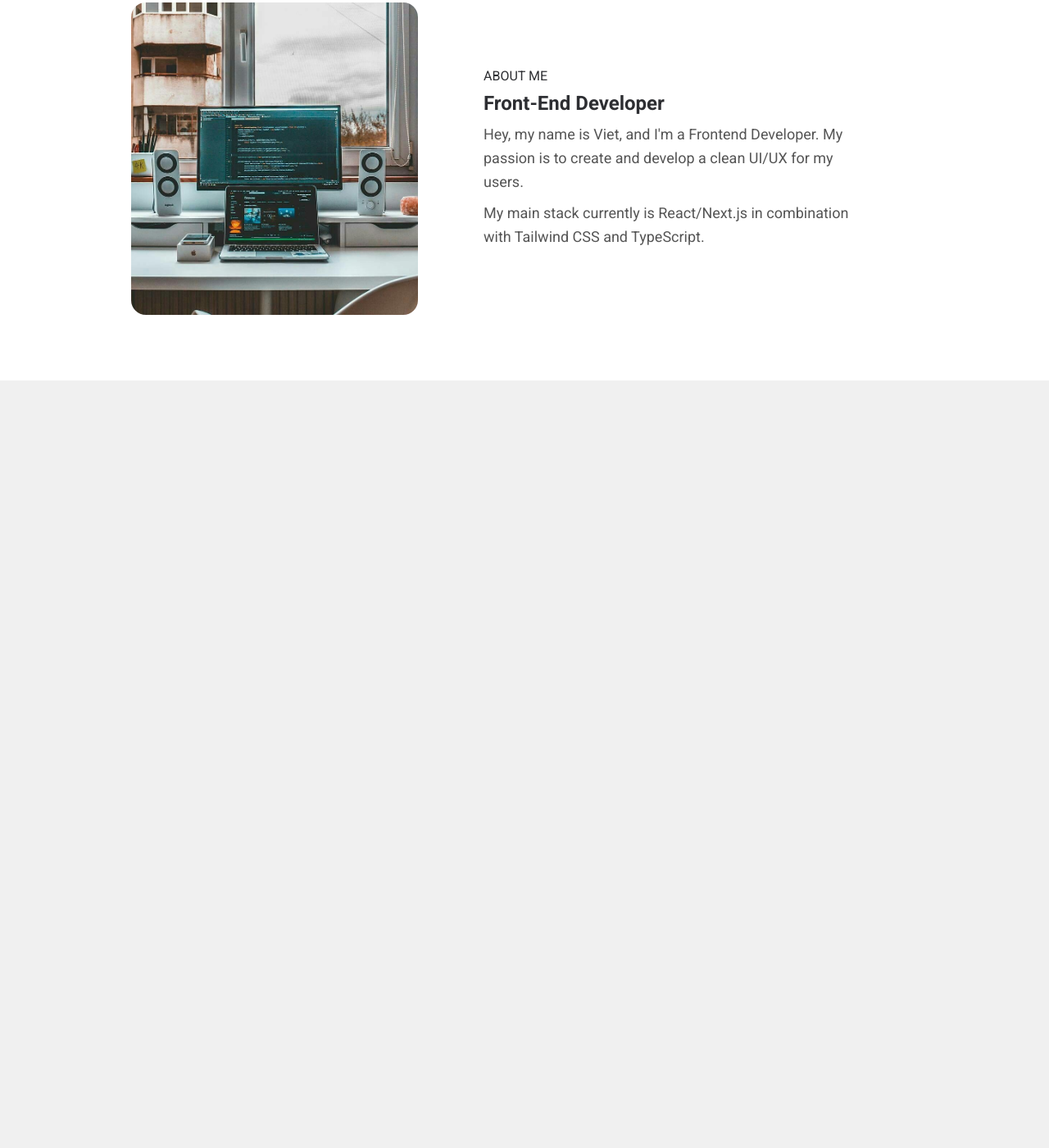
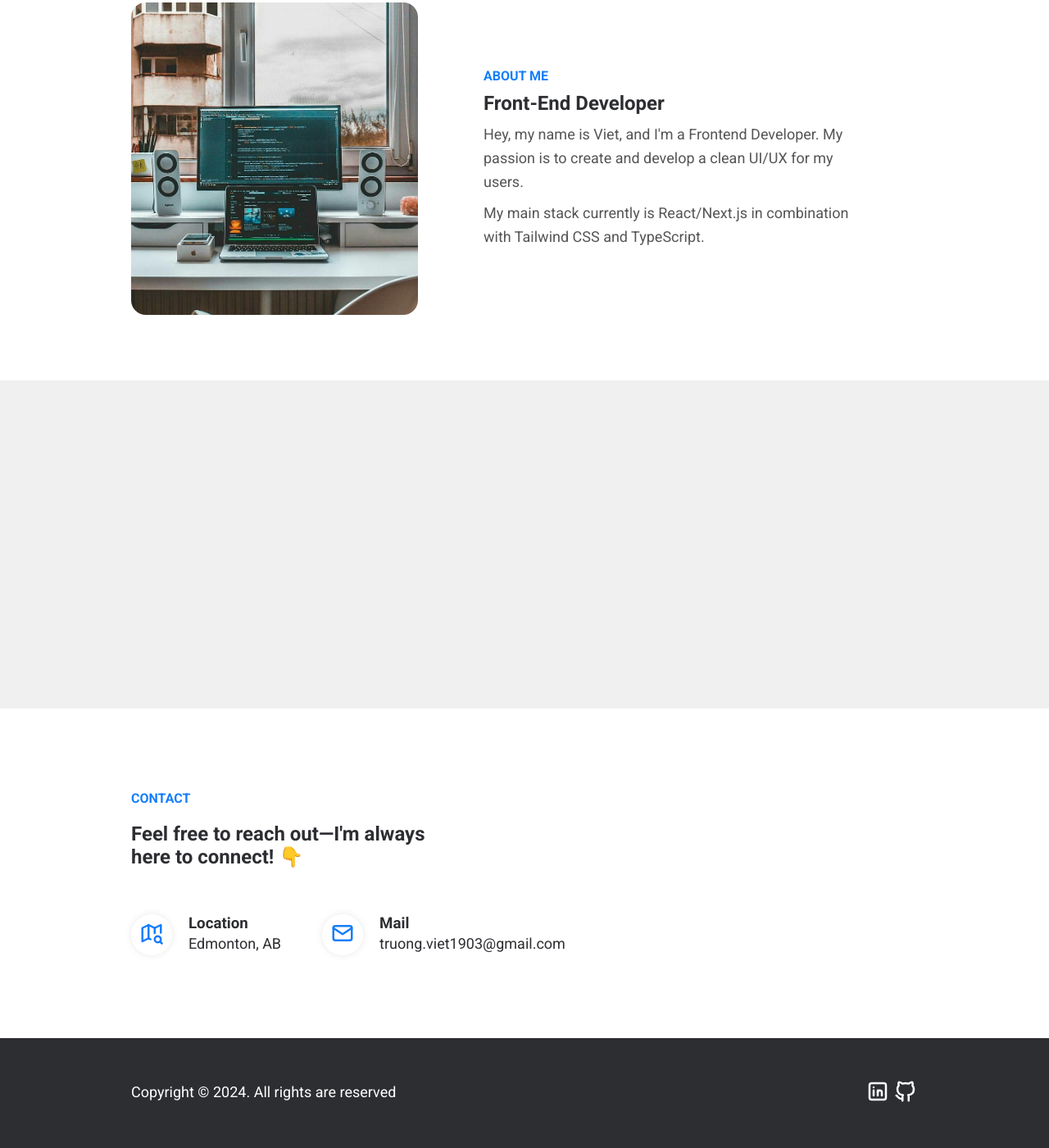
Before and after one commit to Viettruong1903/viettruong1905-website, a plain HTML site: page index.html in a window 1280 px wide. Shown: the part 1027-2427 px from the top of the page at 82% size. Before the commit the page ends 1491 px from the top, so only its background shows below. Drawn offline with Linux system fonts and the light colour scheme.

Commit message:
fourth commit

```diff
--- a/css/index.css
+++ b/css/index.css
@@ -1,6 +1,7 @@
 * {
   padding: 0;
   margin: 0;
+  scroll-behavior: smooth;
 }
 
 body {
@@ -18,6 +19,22 @@ p {
     line-height: 1.6;
     font-size: 18px;
 
+}
+
+a {
+  color: #2d2e32;
+  text-decoration: none;
+  cursor: pointer;
+}
+
+a:hover {
+  color: #147efb;
+  transition: 0.4s;
+}
+
+h4 {
+  text-transform: uppercase;
+  color: #147efb;
 }
 
 header {
@@ -80,6 +97,11 @@ header nav ul li {
 }
 
 /* hero-text */
+.hero-text {
+  display: flex;
+  flex-direction: column;
+  gap: 25px;
+}
 
 h1 {
   font-size: 48px;
@@ -164,3 +186,97 @@ h1 {
   padding: 80px;
 
 }
+
+/* PROJECTS PAGE */
+.projects {
+  max-width: 960;
+  margin: 0 auto;
+  height: 400px;
+}
+
+/* ABOUT PAGE */
+
+.about-page {
+  max-width: 960px;
+  margin: 0 auto;
+  padding-top: 150px;
+}
+
+.about-page>p {
+  padding: 10px 0;
+}
+
+/* CONTACT PAGE */
+
+.contact {
+  background-color: #fff;
+}
+
+.contact-content {
+  display: flex;
+  flex-direction: column;
+  gap: 20px;
+  padding: 100px;
+  max-width: 960px;
+  margin: 0 auto;
+}
+
+.contact-content>div {
+  display: flex;
+  gap: 50px;
+}
+
+.contact-content>h2 {
+  margin-bottom: 36px;
+  max-width: 400px;
+}
+
+.location {
+  display: flex;
+  gap: 20px;
+  align-items: center;
+}
+
+.location-icon,
+.mail-icon {
+  position: relative;
+  width: 50px;
+  height: 50px;
+  border-radius: 50%;
+  box-shadow: 0 0 10px rgba(18, 17, 17, 0.09);
+  /* background-color: red; */
+}
+
+.location-icon>span,
+.mail-icon>span {
+  position: absolute;
+  top: 50%;
+  left: 50%;
+  transform: translate(-50%, -50%); /* Center the icon */
+}
+
+.mail {
+  display: flex;
+  gap: 20px;
+  align-items: center;
+}
+
+/* FOOTER */
+
+footer {
+  background-color: #2d2e32;
+
+}
+
+.footer-p {
+  color: #fff;
+}
+
+footer>div {
+  max-width: 960px;
+  margin: 0 auto;
+  display: flex;
+  justify-content: space-between;
+  align-items: center;
+  padding: 50px 0;
+}
--- a/index.html
+++ b/index.html
@@ -15,13 +15,13 @@
 <body>
   <div class="root">
     <header>
-      <h3 class="logo">VietTruong.dev</h3>
+      <h3 class="logo"><a href="index.html">VietTruong.dev</a></h3>
       <nav>
         <ul>
-          <li>Home</li>
-          <li>About</li>
-          <li>Projects</li>
-          <li>Contact</li>
+          <li><a href="index.html" onclick="scrollToTop(); return false;">Home</a></li>
+          <li><a href="about.html#about">About</a></li>
+          <li><a href="#projects">Projects</a></li>
+          <li><a href="#contact">Contact</a></li>
         </ul>
       </nav>
     </header>
@@ -36,7 +36,7 @@
                 <p>Hi, I'm Viet Truong. A passionate Front-end React Developer based in Edmonton, Canada.</p>
                 <span>
                   <a aria-label="linkedin" rel="noreferrer" target="_blank" href="https://www.linkedin.com/in/stefan-topalovic-dev/"><svg xmlns="http://www.w3.org/2000/svg" width="32" height="32" viewBox="0 0 24 24" fill="none" stroke="black" stroke-width="2" stroke-linecap="round" stroke-linejoin="round" class="tabler-icon tabler-icon-brand-linkedin"><path d="M4 4m0 2a2 2 0 0 1 2 -2h12a2 2 0 0 1 2 2v12a2 2 0 0 1 -2 2h-12a2 2 0 0 1 -2 -2z"></path><path d="M8 11l0 5"></path><path d="M8 8l0 .01"></path><path d="M12 16l0 -5"></path><path d="M16 16v-3a2 2 0 0 0 -4 0"></path></svg></a>
-                  <a aria-label="github" rel="noreferrer" target="_blank" href="https://github.com/stefvndev"><svg xmlns="http://www.w3.org/2000/svg" width="32" height="32" viewBox="0 0 24 24" fill="none" stroke="black" stroke-width="2" stroke-linecap="round" stroke-linejoin="round" class="tabler-icon tabler-icon-brand-github"><path d="M9 19c-4.3 1.4 -4.3 -2.5 -6 -3m12 5v-3.5c0 -1 .1 -1.4 -.5 -2c2.8 -.3 5.5 -1.4 5.5 -6a4.6 4.6 0 0 0 -1.3 -3.2a4.2 4.2 0 0 0 -.1 -3.2s-1.1 -.3 -3.5 1.3a12.3 12.3 0 0 0 -6.2 0c-2.4 -1.6 -3.5 -1.3 -3.5 -1.3a4.2 4.2 0 0 0 -.1 3.2a4.6 4.6 0 0 0 -1.3 3.2c0 4.6 2.7 5.7 5.5 6c-.6 .6 -.6 1.2 -.5 2v3.5"></path></svg></a>
+                  <a aria-label="github" rel="noreferrer" target="_blank" href="https://github.com/Viettruong1903"><svg xmlns="http://www.w3.org/2000/svg" width="32" height="32" viewBox="0 0 24 24" fill="none" stroke="black" stroke-width="2" stroke-linecap="round" stroke-linejoin="round" class="tabler-icon tabler-icon-brand-github"><path d="M9 19c-4.3 1.4 -4.3 -2.5 -6 -3m12 5v-3.5c0 -1 .1 -1.4 -.5 -2c2.8 -.3 5.5 -1.4 5.5 -6a4.6 4.6 0 0 0 -1.3 -3.2a4.2 4.2 0 0 0 -.1 -3.2s-1.1 -.3 -3.5 1.3a12.3 12.3 0 0 0 -6.2 0c-2.4 -1.6 -3.5 -1.3 -3.5 -1.3a4.2 4.2 0 0 0 -.1 3.2a4.6 4.6 0 0 0 -1.3 3.2c0 4.6 2.7 5.7 5.5 6c-.6 .6 -.6 1.2 -.5 2v3.5"></path></svg></a>
                 </span>
               </div>
               <div class="hero-img"></div>
@@ -69,14 +69,63 @@
             <img src="img/desktop_coding.jpg" alt="desktop coding table" class="img-side__main-img">
           </div>
           <div class="about-text">
-              <span>ABOUT ME</span>
+              <h4>ABOUT ME</h4>
               <h2>Front-End Developer</h2>
               <p>Hey, my name is Viet, and I'm a Frontend Developer. My passion is to create and develop a clean UI/UX for my users.</p>
               <p>My main stack currently is React/Next.js in combination with Tailwind CSS and TypeScript.</p>
           </div>
         </div>
       </section>
+      <section id="projects" class="projects"></section>
+      <section id="contact" class="contact">
+        <div class="contact-content">
+          <h4>Contact</h4>
+          <h2>Feel free to reach out—I'm always here to connect!  👇</h2>
+          <div>
+            <div class="location">
+              <div class="location-icon">
+                <span><svg xmlns="http://www.w3.org/2000/svg" width="30" height="30" viewBox="0 0 24 24" fill="none" stroke="#147efb" stroke-width="2" stroke-linecap="round" stroke-linejoin="round" class="tabler-icon tabler-icon-map-search"><path d="M11 18l-2 -1l-6 3v-13l6 -3l6 3l6 -3v7.5"></path><path d="M9 4v13"></path><path d="M15 7v5"></path><path d="M18 18m-3 0a3 3 0 1 0 6 0a3 3 0 1 0 -6 0"></path><path d="M20.2 20.2l1.8 1.8"></path></svg></span>
+              </div>
+              <div>
+                <h3>Location</h3>
+                <p><a href="https://www.google.com/maps/search/?api=1&query=Edmonton%2C+AB" target="_blank">Edmonton, AB</a></p>
+              </div>
+
+            </div>
+            <div class="mail">
+              <div class="mail-icon">
+                  <span><svg xmlns="http://www.w3.org/2000/svg" width="30" height="30" viewBox="0 0 24 24" fill="none" stroke="#147efb" stroke-width="2" stroke-linecap="round" stroke-linejoin="round" class="tabler-icon tabler-icon-mail"><path d="M3 7a2 2 0 0 1 2 -2h14a2 2 0 0 1 2 2v10a2 2 0 0 1 -2 2h-14a2 2 0 0 1 -2 -2v-10z"></path><path d="M3 7l9 6l9 -6"></path></svg></span>
+              </div>
+              <div>
+                <h3>Mail</h3>
+                <p><a href="mailto:truong.viet1903@gmail.com">truong.viet1903@gmail.com</a></p>
+              </div>
+            </div>
+          </div>
+        </div>
+      </section>
+      <footer>
+        <div>
+          <p class="footer-p">Copyright © 2024. All rights are reserved</p>
+          <div class="footerc__socials">
+            <a aria-label="linkedin" target="_blank" rel="noreferrer" href="https://www.linkedin.com/in/stefan-topalovic-dev/">
+              <svg xmlns="http://www.w3.org/2000/svg" width="30" height="30" viewBox="0 0 24 24" fill="none" stroke="#fff" stroke-width="2" stroke-linecap="round" stroke-linejoin="round" class="tabler-icon tabler-icon-brand-linkedin">
+                <path d="M4 4m0 2a2 2 0 0 1 2 -2h12a2 2 0 0 1 2 2v12a2 2 0 0 1 -2 2h-12a2 2 0 0 1 -2 -2z"></path><path d="M8 11l0 5"></path>
+                <path d="M8 8l0 .01"></path>
+                <path d="M12 16l0 -5"></path>
+                <path d="M16 16v-3a2 2 0 0 0 -4 0"></path>
+              </svg>
+            </a>
+            <a aria-label="github" target="_blank" rel="noreferrer" href="https://github.com/Viettruong1903">
+              <svg xmlns="http://www.w3.org/2000/svg" width="30" height="30" viewBox="0 0 24 24" fill="none" stroke="#fff" stroke-width="2" stroke-linecap="round" stroke-linejoin="round" class="tabler-icon tabler-icon-brand-github">
+                <path d="M9 19c-4.3 1.4 -4.3 -2.5 -6 -3m12 5v-3.5c0 -1 .1 -1.4 -.5 -2c2.8 -.3 5.5 -1.4 5.5 -6a4.6 4.6 0 0 0 -1.3 -3.2a4.2 4.2 0 0 0 -.1 -3.2s-1.1 -.3 -3.5 1.3a12.3 12.3 0 0 0 -6.2 0c-2.4 -1.6 -3.5 -1.3 -3.5 -1.3a4.2 4.2 0 0 0 -.1 3.2a4.6 4.6 0 0 0 -1.3 3.2c0 4.6 2.7 5.7 5.5 6c-.6 .6 -.6 1.2 -.5 2v3.5"></path>
+              </svg>
+            </a>
+          </div>
+        </div>
+      </footer>
     </main>
   </div>
+  <script src="js/index.js" defer></script>
 </body>
 </html>
--- /dev/null
+++ b/js/index.js
@@ -0,0 +1,8 @@
+console.log('Hello World');
+
+function scrollToTop() {
+  window.scrollTo({
+    top: 0,
+    behavior: 'smooth'
+  });
+}
```
Also changed, not shown: about.html (added, +39 -0 lines).
